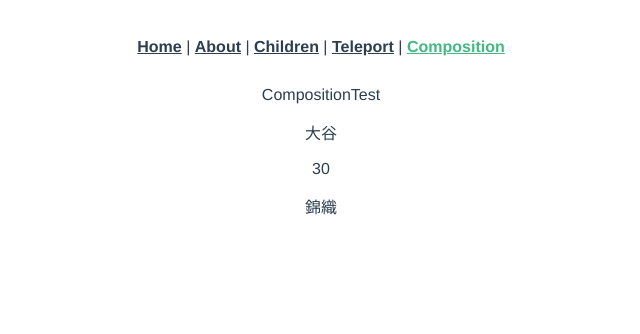
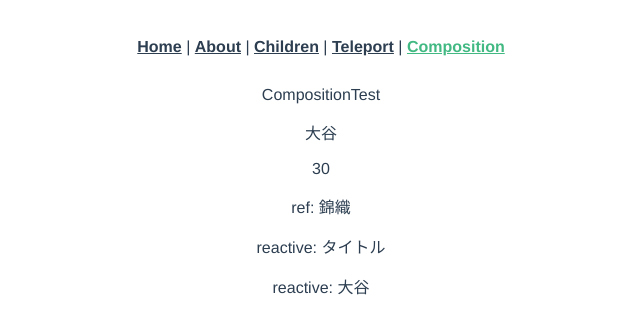
Before and after one commit to piyokintv/learning-vuejs, a Vue app in the folder section10/vue3-test/: page /composition-test in a window 1280 px wide. Shown: the top 334 px of the page, without its empty margins (319-959 px from the left). Built offline with nearby package versions, Linux system fonts and the light colour scheme.

Commit message:
reactive()

```diff
--- a/section10/vue3-test/src/views/CompositionTest.vue
+++ b/section10/vue3-test/src/views/CompositionTest.vue
@@ -3,12 +3,14 @@
     CompositionTest
     <p>{{ name }}</p>
     <p>{{ age }}</p>
-    <p>{{ nameRef }}</p>
+    <p>ref: {{ nameRef }}</p>
+    <p>reactive: {{ book.title }}</p>
+    <p>reactive: {{ book.author[0] }}</p>
   </div>
 </template>
 
 <script>
-import { ref } from 'vue';
+import { ref, reactive } from 'vue';
 
 export default {
   setup() {
@@ -16,6 +18,11 @@ export default {
     const age = 30;
 
     const nameRef = ref('錦織');
+
+    const book = reactive({
+      title: 'タイトル',
+      author: ['大谷', '伊藤'],
+    });
 
     console.log('setup');
     console.log(this);
@@ -26,6 +33,7 @@ export default {
       name,
       age,
       nameRef,
+      book,
     }
   },
   data() {
```
